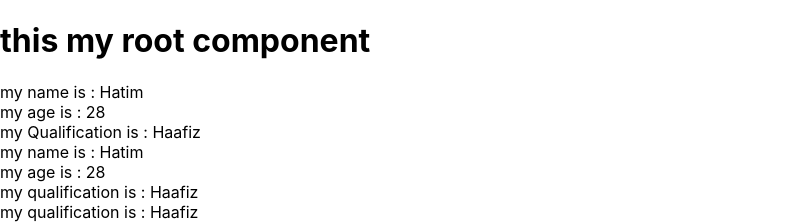
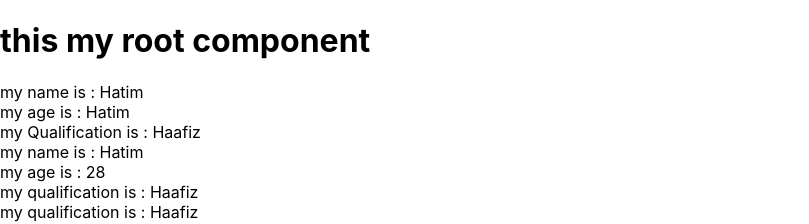
Before and after one commit to ismailhunaid/myApp1, a React (Create React App) app: page / in a window 1280 px wide. Shown: the top 224 px of the page, without its empty margins (0-809 px from the left). Built offline with nearby package versions, Linux system fonts and the light colour scheme.

Commit message:
sample1file chnaged

```diff
--- a/src/sample1.js
+++ b/src/sample1.js
@@ -10,7 +10,7 @@ class Sample1 extends Component{
 
 
         const menu = this.props.name; // single variable
-        const saal = this.props.age;
+        const saal = this.props.name;
 
 const {name,age , qualification} = this.props; // destructuring
 
```
